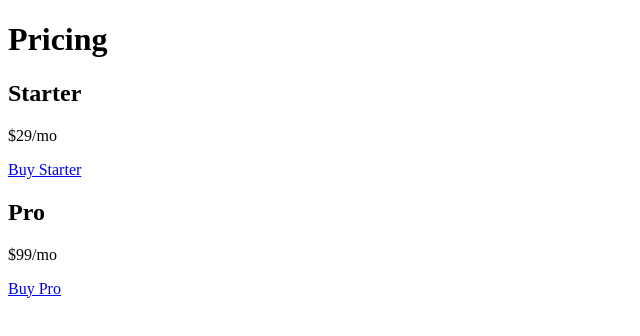
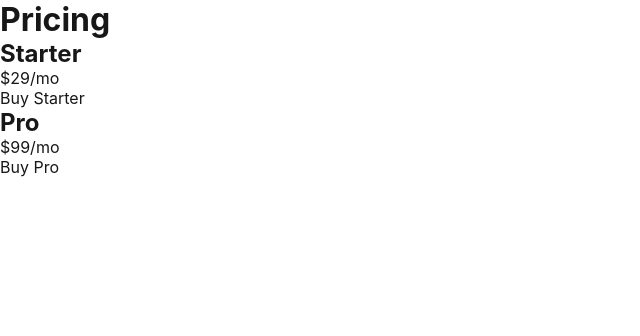
Before and after one commit to SAHJONY/frontdesk-landing, a Next.js app: page /en/pricing in a window 1280 px wide. Shown: the top 336 px of the page, without its empty margins (0-640 px from the left). Built offline with nearby package versions, Linux system fonts and the light colour scheme.

Commit message:
Fix: Import globals.css in layout to enable Tailwind CSS

```diff
--- a/app/layout.tsx
+++ b/app/layout.tsx
@@ -1 +1,19 @@
-export const metadata={title:"FrontDesk Agents",description:"AI Receptionist & Voice Agents"}; export default function RootLayout({children}:{children:React.ReactNode}){return(<html lang="en"><body>{children}</body></html>)}
+import type { Metadata } from "next"
+import "./globals.css"
+
+export const metadata: Metadata = {
+  title: "FrontDesk Agents - AI Receptionist Platform",
+  description: "Enterprise-grade AI receptionist that speaks like a human. 24/7 bilingual support in English and Spanish. Never miss a call again.",
+}
+
+export default function RootLayout({
+  children,
+}: Readonly<{
+  children: React.ReactNode
+}>) {
+  return (
+    <html lang="en">
+      <body>{children}</body>
+    </html>
+  )
+}
```
